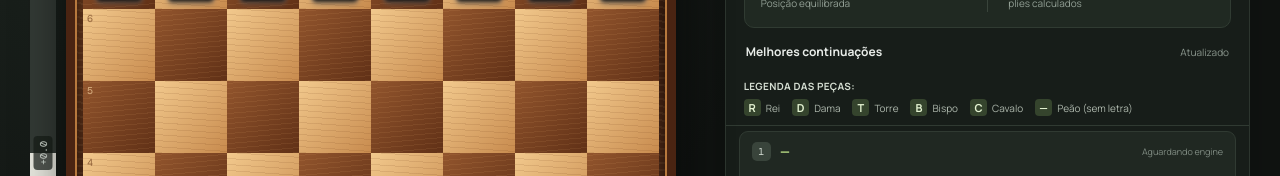
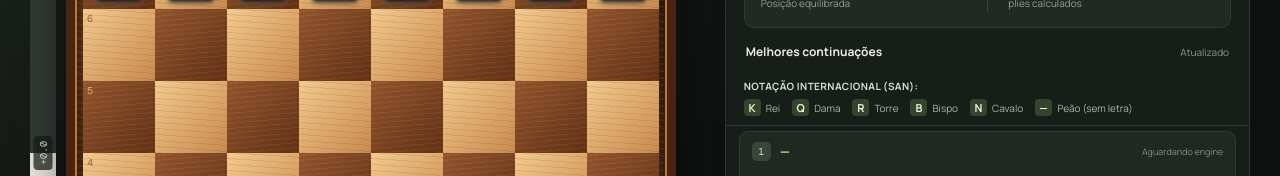
Before and after one commit to lucasrfnascimento-ferrugem/chess-lab, a React (Vite) app: page / in a window 1280 px wide. Shown: the part 303-479 px from the top of the page. Built offline with nearby package versions, Linux system fonts and the light colour scheme.

Commit message:
Corrige legenda para notação SAN internacional

```diff
--- a/src/main.jsx
+++ b/src/main.jsx
@@ -362,7 +362,7 @@ function App(){
         <div className="analysis-heading"><div><strong>ANÁLISE DA POSIÇÃO</strong><small>Stockfish 19 Lite · MultiPV 5</small></div><label className="switch"><input type="checkbox" checked={analysisOn} onChange={e=>setAnalysisOn(e.target.checked)}/><span/></label></div>
         <div className="eval-summary"><div><small>AVALIAÇÃO</small><strong className={evalCp>=0?'positive':'negative'}>{evalDisplay}</strong><span>{mate!==null?'Mate previsto':evalCp>0.3?'Vantagem das brancas':evalCp<-.3?'Vantagem das pretas':'Posição equilibrada'}</span></div><div><small>PROFUNDIDADE</small><strong>{engineLines[0]?.depth||'—'}</strong><span>plies calculados</span></div></div>
         <div className="lines-heading"><strong>Melhores continuações</strong><span>{thinking?'Calculando…':analysisOn?'Atualizado':'Pausado'}</span></div>
-        <div className="san-legend" aria-label="Legenda da notação das peças"><strong>Legenda das peças:</strong><span><b>R</b> Rei</span><span><b>D</b> Dama</span><span><b>T</b> Torre</span><span><b>B</b> Bispo</span><span><b>C</b> Cavalo</span><span><b>—</b> Peão (sem letra)</span></div>
+        <div className="san-legend" aria-label="Legenda da notação internacional das peças"><strong>Notação internacional (SAN):</strong><span><b>K</b> Rei</span><span><b>Q</b> Dama</span><span><b>R</b> Torre</span><span><b>B</b> Bispo</span><span><b>N</b> Cavalo</span><span><b>—</b> Peão (sem letra)</span></div>
         <div className="lines-list">
           {[1,2,3].map(n=>{const l=engineLines.find(x=>x.multipv===n);return <div className={`line-card line-${n}`} key={n}><div className="line-top"><span className="line-number">{n}</span><strong>{l?(l.mate!==null?`M${l.mate}`:`${l.score>=0?'+':''}${l.score?.toFixed(2)}`):'—'}</strong><small>{l?`prof. ${l.depth}`:'Aguardando engine'}</small></div><div className="variation">{l?pvToSan(fen,l.pv):'—'}</div>{l&&<button className="play-line" onClick={()=>{const g=new Chess(fen);let san=[];for(const u of l.pv.slice(0,8)){try{const m=g.move({from:u.slice(0,2),to:u.slice(2,4),promotion:u[4]||'q'});if(m)san.push(m.san);}catch{break;}}setNotice('Linha: '+san.join(' '));}}>Ver linha ↗</button>}</div>;})}
         </div>
```
